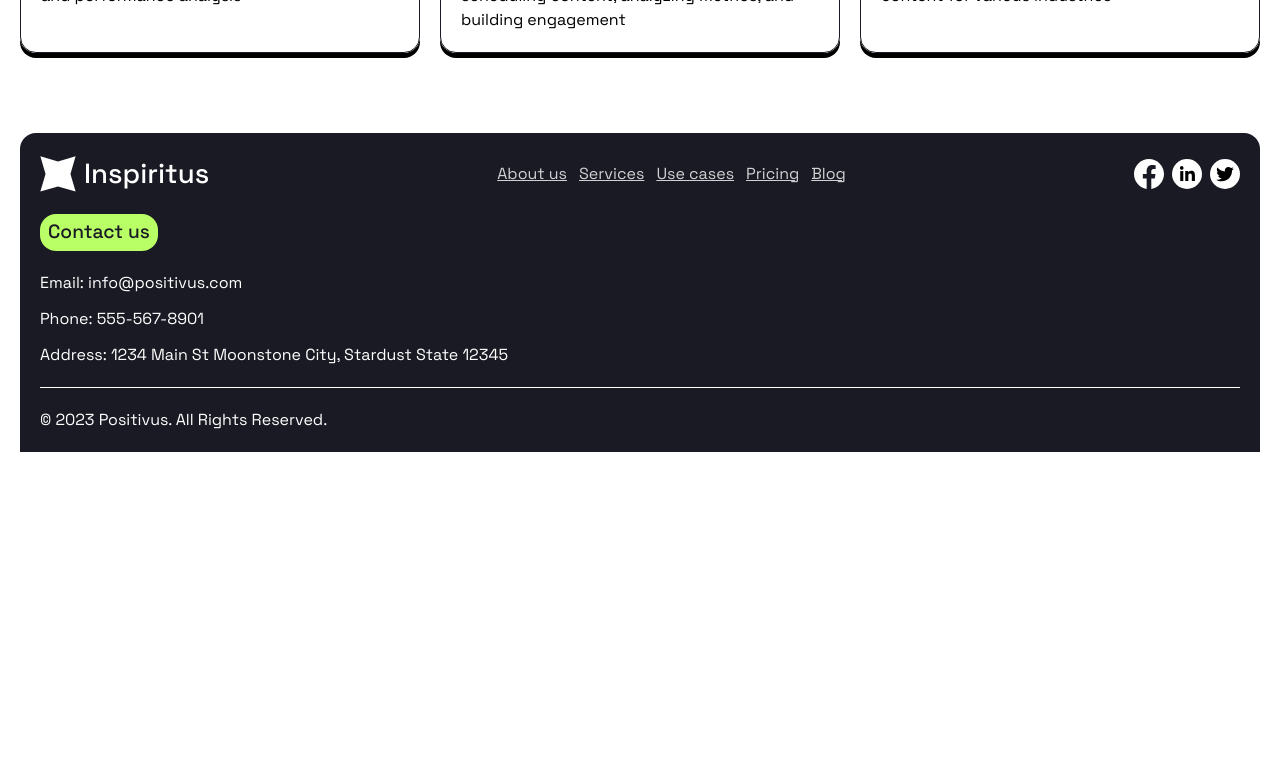
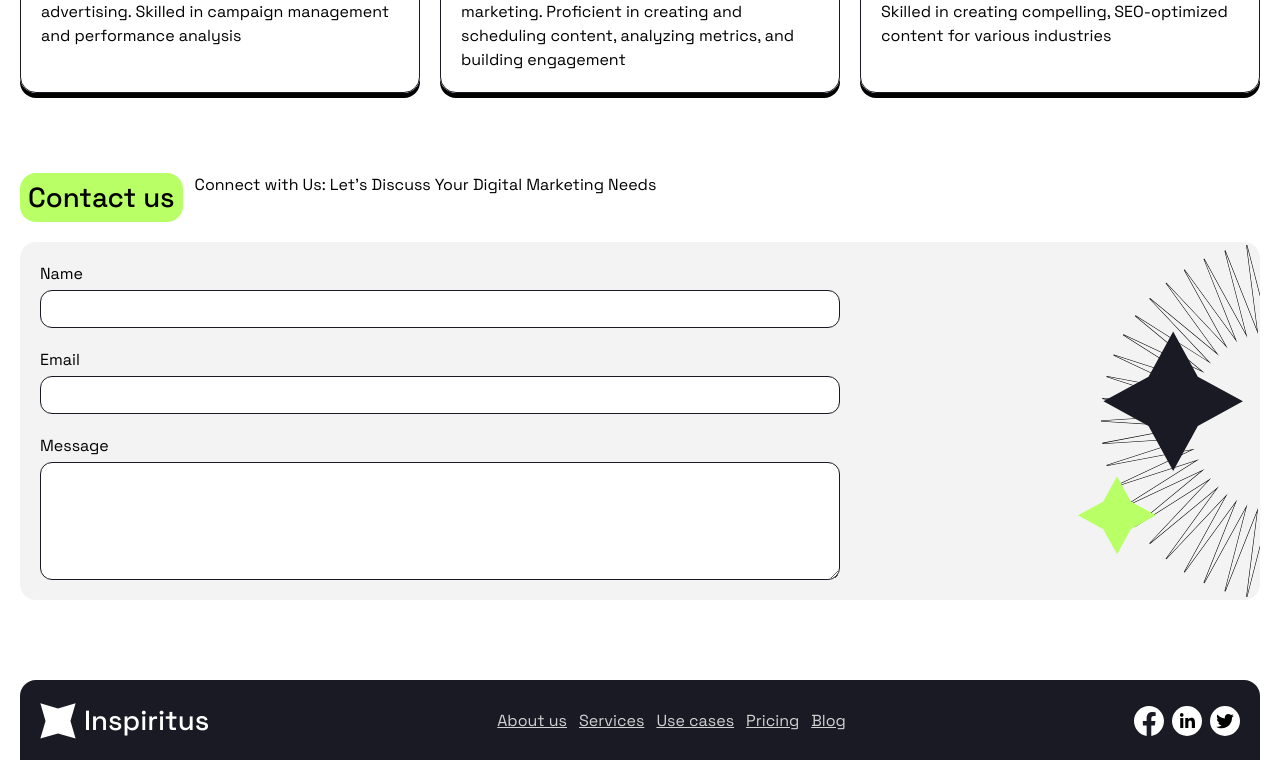
Before and after one commit to asyncasad/inspiritus, a Next.js app: page / in a window 1280 px wide. Shown: the part 3307-4067 px from the top of the page. Before the commit the page ends 3779 px from the top, so only its background shows below. Built offline with nearby package versions, Linux system fonts and the light colour scheme.

Commit message:
feat(contact): contact section

```diff
--- a/src/app/page.tsx
+++ b/src/app/page.tsx
@@ -1,5 +1,6 @@
 import Banner from '@/components/banner';
 import Casestudies from '@/components/case-studies';
+import Contactus from '@/components/contact-us';
 import Footer from '@/components/footer';
 import Lmth from '@/components/lmth';
 import Services from '@/components/services';
@@ -15,6 +16,7 @@ export default function Home() {
       <Casestudies />
       <Workingprocess />
       <Team />
+      <Contactus />
       <Footer />
     </main>
   );
--- /dev/null
+++ b/src/components/contact-us.tsx
@@ -0,0 +1,42 @@
+import Label from './ui/label';
+
+const Contactus = () => {
+  return (
+    <div id="services" className="flex flex-col gap-5">
+      <div className="flex flex-col gap-3 lg:grid grid-cols-[max-content_1fr]">
+        <Label label={<h2>Contact us</h2>} />
+        <p className="max-w-[700px]">
+          Connect with Us: Let&apos;s Discuss Your Digital
+          Marketing Needs
+        </p>
+      </div>
+      <div className="bg-gray p-5 rounded-2xl relative lg:grid grid-cols-[2fr_1fr] overflow-hidden">
+        <div className="flex flex-col gap-5">
+          <span className="flex flex-col gap-1">
+            <label>Name</label>
+            <input className="py-2 px-3 rounded-xl focus:outline-none border border-dark text-sm placeholder:opacity-80" />
+          </span>
+          <span className="flex flex-col gap-1">
+            <label>Email</label>
+            <input className="py-2 px-3 rounded-xl focus:outline-none border border-dark text-sm placeholder:opacity-80" />
+          </span>
+          <span className="flex flex-col gap-1">
+            <label>Message</label>
+            <textarea
+              rows={5}
+              className="py-2 px-3 rounded-xl focus:outline-none border border-dark text-sm placeholder:opacity-80"
+            />
+          </span>
+        </div>
+        <div className="hidden lg:flex justify-end absolute bottom-0 top-0 -right-[200px]">
+          <img
+            src="./contact-illustration.svg"
+            className="object-contain"
+          />
+        </div>
+      </div>
+    </div>
+  );
+};
+
+export default Contactus;
--- a/src/components/lmth.tsx
+++ b/src/components/lmth.tsx
@@ -12,7 +12,7 @@ const Lmth = () => {
         </p>
         <Button label="Get your free proposal" />
       </div>
-      <div className="hidden lg:flex absolute right-10 -top-10">
+      <div className="hidden lg:flex absolute right-10 -top-[30%]">
         <img src="./lmth.svg" className="h-min" />
       </div>
     </div>
--- a/src/components/working-process/index.tsx
+++ b/src/components/working-process/index.tsx
@@ -16,7 +16,7 @@ const Workingprocess = () => {
           Goals
         </p>
       </div>
-      <div className="flex flex-col gap-3">
+      <div className="flex flex-col gap-5">
         {workProcess.map((process, index) => (
           <Processcard
             key={index}
```
Also changed, not shown: public/contact-illustration.svg (added).
